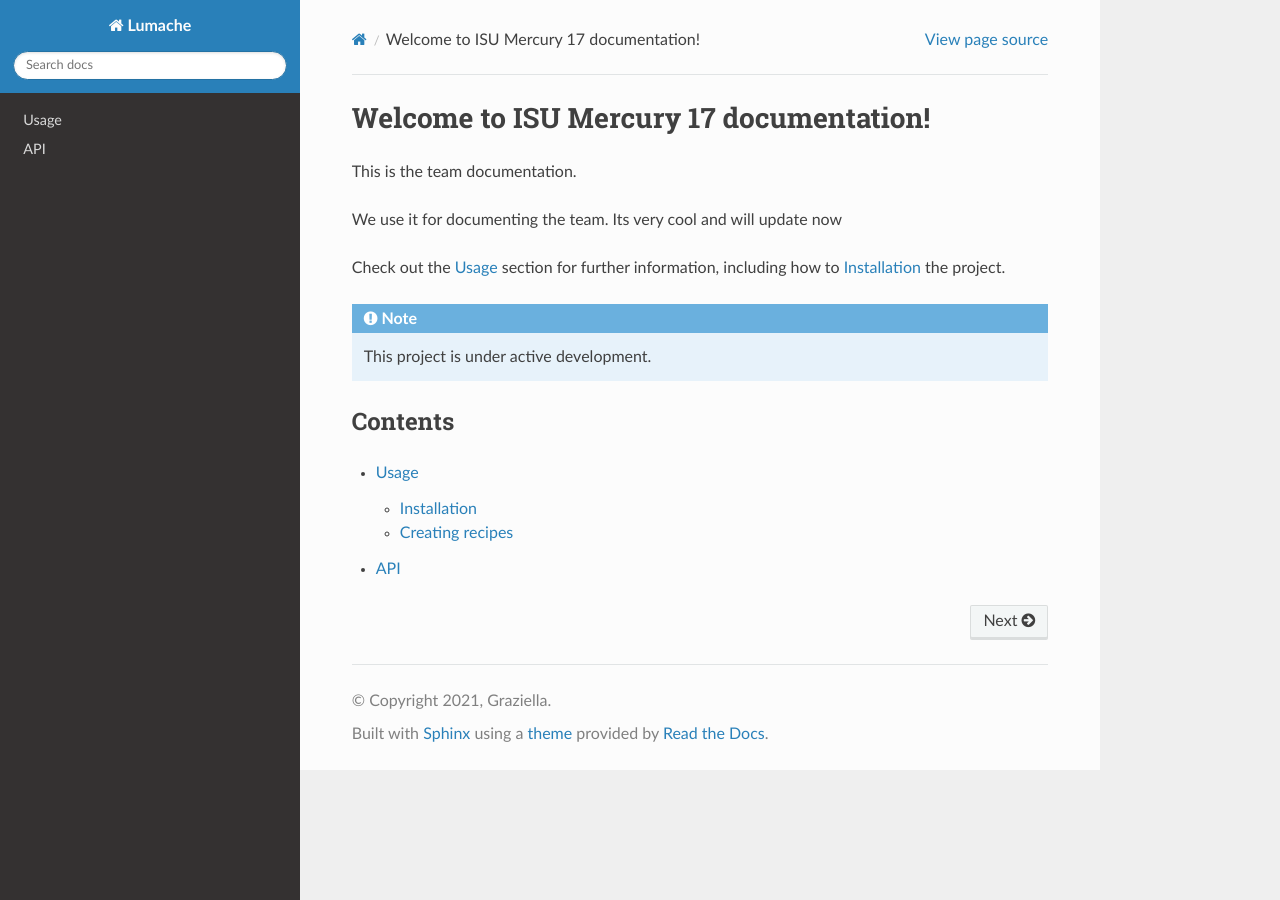
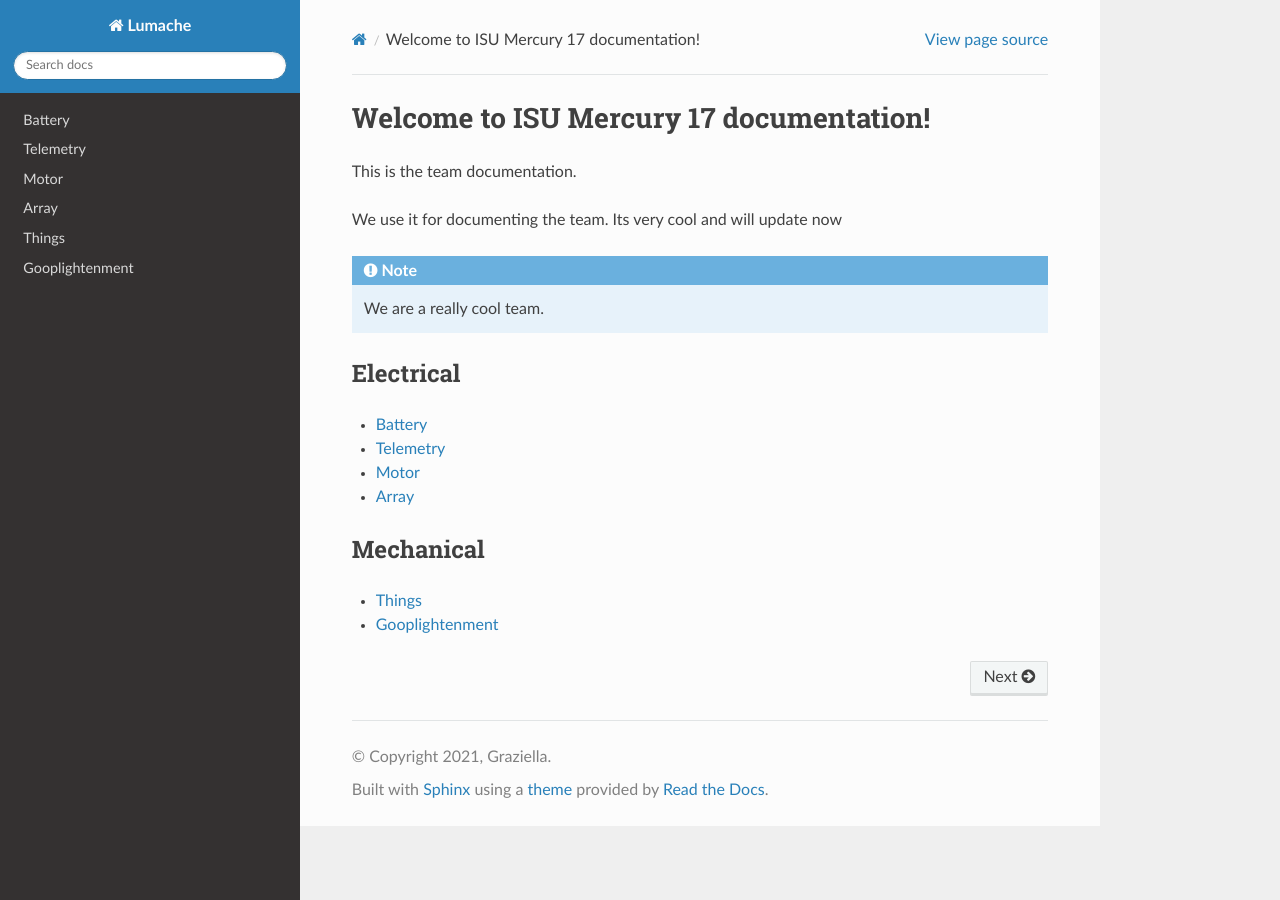
Before and after one commit to Illinois-State-Solar-Car/Team-Documentation, a Sphinx documentation site: the page built from docs/source/index.rst, in a window 1280 px wide. Built offline with Sphinx 7.4.7 and the Read the Docs theme 3.1.0, drawn with Linux system fonts in a browser that asks for light colours.

```diff
--- /dev/null
+++ b/docs/source/array.rst
@@ -0,0 +1,2 @@
+Array
+===================================
--- /dev/null
+++ b/docs/source/battery.rst
@@ -0,0 +1,2 @@
+Battery
+===================================
--- /dev/null
+++ b/docs/source/gooplightenment.rst
@@ -0,0 +1,2 @@
+Gooplightenment
+===================================
--- a/docs/source/index.rst
+++ b/docs/source/index.rst
@@ -5,17 +5,24 @@ This is the team documentation.
 
 We use it for documenting the team. Its very cool and will update now
 
-Check out the :doc:`usage` section for further information, including
-how to :ref:`installation` the project.
-
 .. note::
 
-   This project is under active development.
+   We are a really cool team.
 
-Contents
+Electrical
 --------
 
 .. toctree::
 
-   usage
-   api
+   battery
+   telemetry
+   motor
+   array
+
+Mechanical
+--------
+
+.. toctree::
+
+   things
+   gooplightenment
--- /dev/null
+++ b/docs/source/motor.rst
@@ -0,0 +1,2 @@
+Motor
+===================================
--- /dev/null
+++ b/docs/source/telemetry.rst
@@ -0,0 +1,2 @@
+Telemetry
+===================================
--- /dev/null
+++ b/docs/source/things.rst
@@ -0,0 +1,2 @@
+Things
+===================================
```
Also changed, not shown: docs/source/api.rst (deleted, +0 -7 lines), docs/source/usage.rst (deleted, +0 -33 lines).
